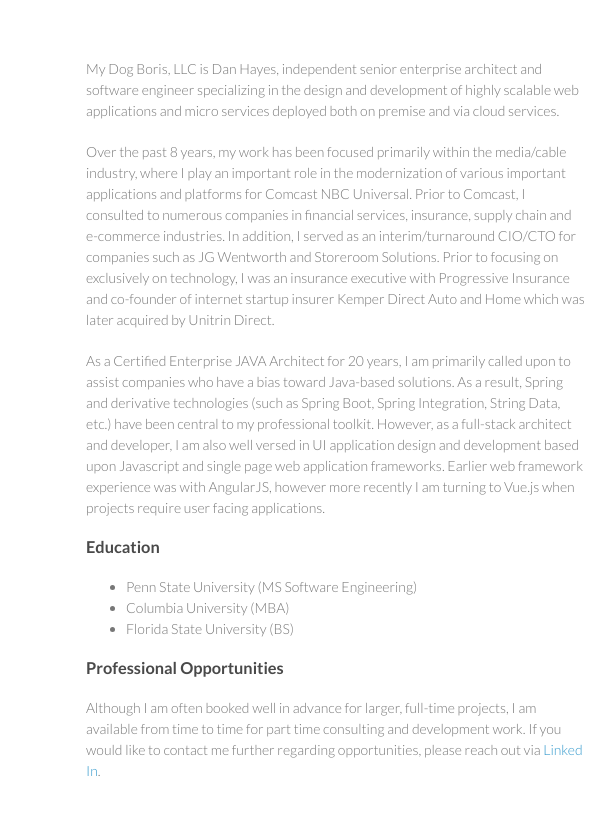
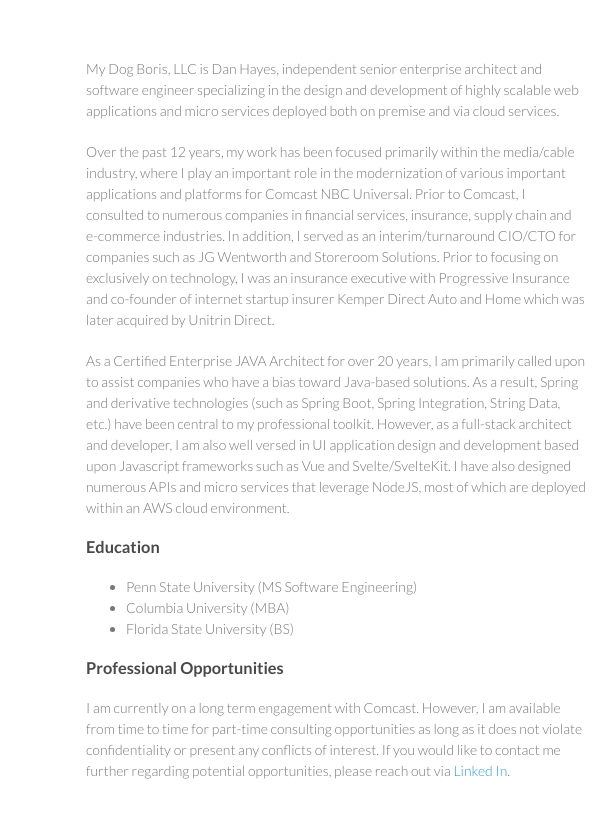
Before and after one commit to danielhayes/danielhayes.github.io, a plain HTML site: page index.html in a window 1280 px wide. Shown: the full height of the page, 484-1100 px from the left. Drawn offline with Linux system fonts and the light colour scheme.

Commit message:
Updating bio

```diff
--- a/index.html
+++ b/index.html
@@ -48,7 +48,7 @@
 				</p>
 
 				<p>
-					Over the past 8 years, my work has been focused primarily
+					Over the past 12 years, my work has been focused primarily
 					within the media/cable industry, where I play an important
 					role in the modernization of various important applications
 					and platforms for Comcast NBC Universal. Prior to Comcast, I
@@ -63,17 +63,17 @@
 				</p>
 
 				<p>
-					As a Certified Enterprise JAVA Architect for 20 years, I am
-					primarily called upon to assist companies who have a bias
-					toward Java-based solutions. As a result, Spring and
+					As a Certified Enterprise JAVA Architect for over 20 years,
+					I am primarily called upon to assist companies who have a
+					bias toward Java-based solutions. As a result, Spring and
 					derivative technologies (such as Spring Boot, Spring
 					Integration, String Data, etc.) have been central to my
 					professional toolkit. However, as a full-stack architect and
 					developer, I am also well versed in UI application design
-					and development based upon Javascript and single page web
-					application frameworks. Earlier web framework experience was
-					with AngularJS, however more recently I am turning to Vue.js
-					when projects require user facing applications.
+					and development based upon Javascript frameworks such as Vue
+					and Svelte/SvelteKit. I have also designed numerous APIs and
+					micro services that leverage NodeJS, most of which are
+					deployed within an AWS cloud environment.
 				</p>
 
 				<h3>Education</h3>
@@ -87,11 +87,12 @@
 				<h3>Professional Opportunities</h3>
 
 				<p>
-					Although I am often booked well in advance for larger,
-					full-time projects, I am available from time to time for
-					part time consulting and development work. If you would like
-					to contact me further regarding opportunities, please reach
-					out via
+					I am currently on a long term engagement with Comcast.
+					However, I am available from time to time for part-time
+					consulting opportunities as long as it does not violate
+					confidentiality or present any conflicts of interest. If you
+					would like to contact me further regarding potential
+					opportunities, please reach out via
 					<a
 						target="_blank"
 						href="http://www.linkedin.com/in/dan19460"
```
